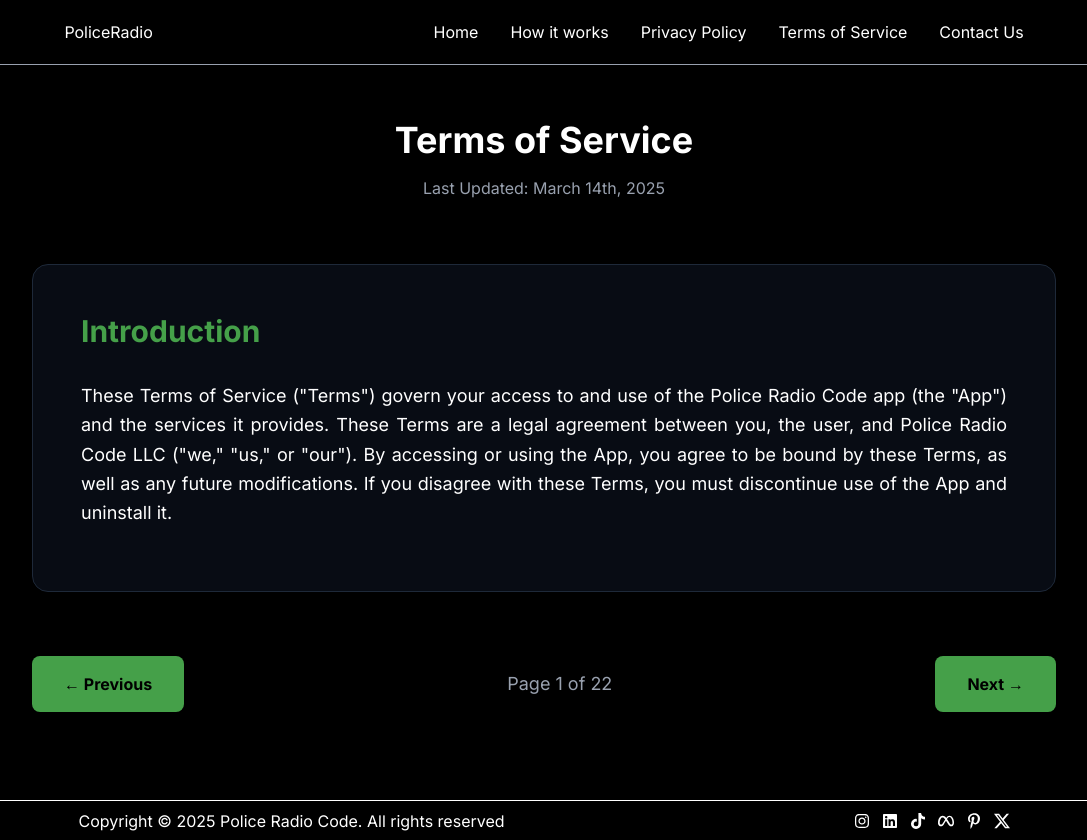
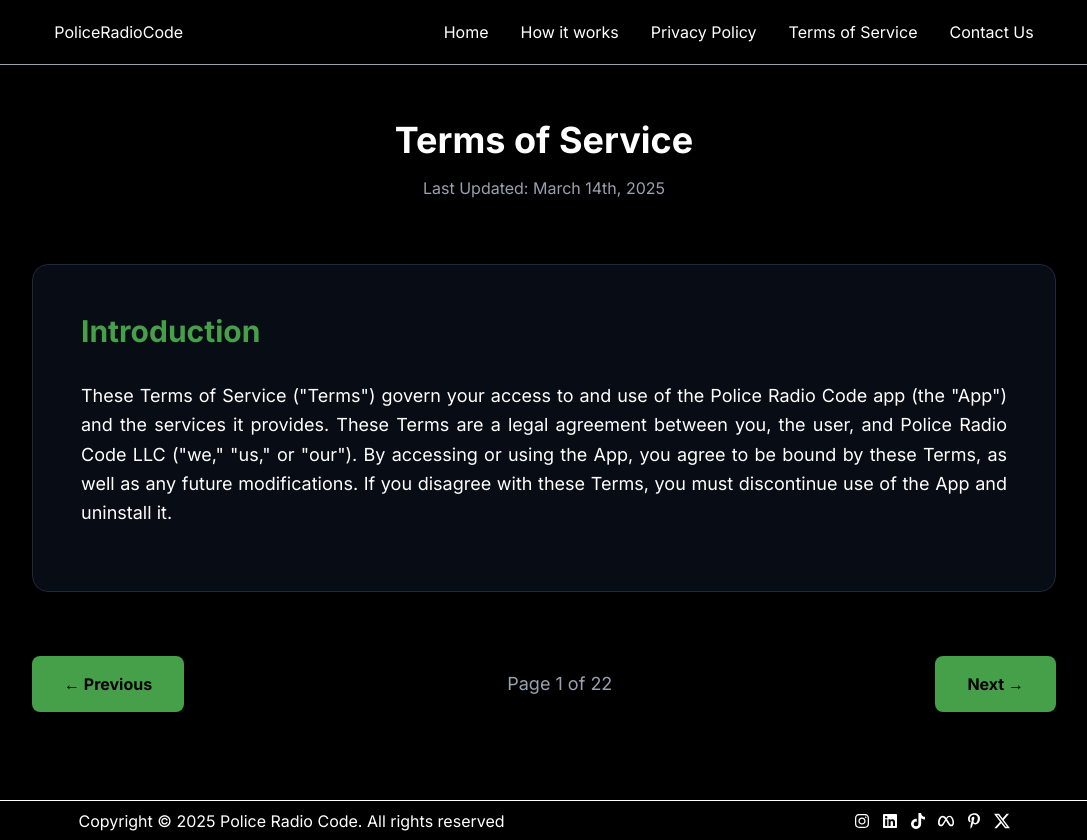
Before and after one commit to Snofts/PoliceRadioCodeApp, a React (Vite) app: page /terms-of-service in a window 1280 px wide. Shown: the whole page, without its empty margins (96-1183 px from the left). Built offline with nearby package versions, Linux system fonts and the light colour scheme.

Commit message:
Specifed changes made

```diff
--- a/src/Pages/PrivacyPolicyPage.jsx
+++ b/src/Pages/PrivacyPolicyPage.jsx
@@ -256,7 +256,7 @@
     title: "10. Special Information for California Residents",
     content: (
       <p className="text-justify">
-        In accordance with California law, residents of California have the right to request and receive an annual notice, free of charge, from us detailing the categories of personal information (if any) we have shared with third parties, including affiliates, for their direct marketing purposes in the past year. If you are a California resident and would like to request this notice, please reach out to us using the contact details in the "How to Contact Us" section. Be sure to include a request for the "California Privacy Rights Notice" and allow at least 30 days for us to process your request.
+        In accordance with California law, residents of California have the right to request and receive an annual notice, free of charge, from us detailing the categories of personal information (if any) we have shared with third parties, including affiliates, for their direct marketing purposes in the past year. If you are a California resident and would like to request this notice, please reach out to us using the contact details in the "Contact Us" section. Be sure to include a request for the "California Privacy Rights Notice" and allow at least 30 days for us to process your request.
         <br /><br />
         Please note, we are not required to delete or alter content or information in the following situations:
         <ul className="list-disc pl-8 mt-4 text-justify space-y-2">
--- a/src/Pages/TermsOfServicePage.jsx
+++ b/src/Pages/TermsOfServicePage.jsx
@@ -41,9 +41,15 @@
     title: "2. Privacy Policy",
     content: (
       <p className="text-justify">
-        Our Privacy Policy, available at policeradiocode.com/privacy-policy, is
-        an integral part of these Terms of Service. By accepting these Terms,
-        you acknowledge and agree to abide by the Privacy Policy and our
+        Our Privacy Policy, available at{" "}
+        <a
+          className="text-[#40C4FF] hover:text-[#0f5474]"
+          href="/privacy-policy"
+        >
+          policeradiocode.com/privacy-policy
+        </a>
+        , is an integral part of these Terms of Service. By accepting these
+        Terms, you acknowledge and agree to abide by the Privacy Policy and our
         Advertising Choices. You also consent to the collection and use of your
         information as outlined in the Privacy Policy.
       </p>
@@ -261,9 +267,15 @@
       <>
         <p className="text-justify mb-4">
           If you have a dispute or issue with Police Radio Code, we encourage
-          you to reach out to us directly at support@policeradiocode.com for
-          resolution. We’re here to help you, and most concerns can be resolved
-          quickly and easily through communication.
+          you to reach out to us directly at
+          <a
+            href="mailto:support@policeradiocode.com"
+            className="text-[#40C4FF] hover:text-[#0f5474] underline w-21"
+          >
+            support@policeradiocode.com
+          </a>
+          for resolution. We’re here to help you, and most concerns can be
+          resolved quickly and easily through communication.
         </p>
         <p className="text-justify mb-4">
           If the issue isn’t resolved after 30 days, either party may choose to
@@ -392,8 +404,14 @@
           encourage you to reach out to us directly.
         </p>
         <p className="text-justify mb-4">
-          For assistance, please send an email to support@policeradiocode.com,
-          and we will do our best to address your inquiries or resolve any
+          For assistance, please send an email to{" "}
+          <a
+            href="mailto:support@policeradiocode.com"
+            className="text-[#40C4FF] hover:text-[#0f5474] underline w-21"
+          >
+            support@policeradiocode.com
+          </a>
+          , and we will do our best to address your inquiries or resolve any
           issues.
         </p>
         <p className="text-justify">
@@ -431,8 +449,15 @@
         <p className="text-justify mb-4">
           If you are the copyright owner or an authorized agent acting on their
           behalf, you can submit a copyright infringement notice by sending an
-          email to support@policeradiocode.com with the subject line "DMCA
-          Notice." Your notice must include the following details:
+          email to
+          <a
+            href="mailto:support@policeradiocode.com"
+            className="text-[#40C4FF] hover:text-[#0f5474] underline w-21"
+          >
+            support@policeradiocode.com
+          </a>
+          with the subject line "DMCA Notice." Your notice must include the
+          following details:
         </p>
         <ul className="list-disc pl-8 mb-4 text-justify space-y-2">
           <li>
@@ -578,10 +603,15 @@
         have any questions, feedback, or concerns regarding these Terms of
         Service or your experience with the Police Radio Code app, we warmly
         encourage you to connect with us directly at
-        support@policeradiocode.com. We strive to respond swiftly,
-        transparently, and helpfully, supporting your journey as part of our
-        global community dedicated to clarity and reliability in police
-        communication.
+        <a
+          href="mailto:support@policeradiocode.com"
+          className="text-[#40C4FF] hover:text-[#0f5474] underline w-21"
+        >
+          support@policeradiocode.com
+        </a>
+        . We strive to respond swiftly, transparently, and helpfully, supporting
+        your journey as part of our global community dedicated to clarity and
+        reliability in police communication.
       </p>
     ),
   },
--- a/src/components/Navbar.jsx
+++ b/src/components/Navbar.jsx
@@ -18,30 +18,26 @@
 
   return (
     <header>
-      <nav>
+      <nav className="sticky">
         <div>
-          <h2 className="text-white">PoliceRadio</h2>
+          <h2 className="text-white">PoliceRadioCode</h2>
         </div>
         <ul className={`${openNavigation ? "" : "max-md:hidden"}`}>
           {navLinks.map(({ label, url }) => (
             <li
               key={label}
               className={`hover:text-[#40C4FF] active:text-[#40C4FF] hover:scale-102 ${
-                url === pathName.hash
-                  ? "text-[#40C4FF] scale-102 hr-2"
-                  : ""
+                url === pathName.hash ? "text-[#40C4FF] scale-102 hr-2" : ""
               }`}
               onClick={() => setOpenNavigation(false)}
             >
               <a
                 // className="hover:text-blue hover:scale-100"
-                href={url}
+                href={`/${url}`}
               >
                 {label}
               </a>
-              {
-                url === pathName.hash ? <hr className="my-1 border-t " /> : null
-              }
+              {url === pathName.hash ? <hr className="my-1 border-t " /> : null}
             </li>
           ))}
         </ul>
--- a/src/components/TermsOfService.jsx
+++ b/src/components/TermsOfService.jsx
@@ -28,7 +28,7 @@
               2. Privacy Policy
             </h4>
             <p>
-              Our Privacy Policy, available at <a className='text-[#40C4FF] hover:text-[#0f5474]' href="policeradiocode.com/privacy-policy">policeradiocode.com/privacy-policy</a>, is an integral part of these Terms of Service. By accepting these Terms, you acknowledge and agree to abide by the Privacy Policy and our Advertising Choices. You also consent to the collection and use of your information as outlined in the Privacy Policy.
+              Our Privacy Policy, available at <a className='text-[#40C4FF] hover:text-[#0f5474]' href="/privacy-policy">policeradiocode.com/privacy-policy</a>, is an integral part of these Terms of Service. By accepting these Terms, you acknowledge and agree to abide by the Privacy Policy and our Advertising Choices. You also consent to the collection and use of your information as outlined in the Privacy Policy.
             </p>
           </div>
            <div>
--- a/src/constants/index.js
+++ b/src/constants/index.js
@@ -1,9 +1,9 @@
 const navLinks = [
-  { label: "Home", url: "/#home" },
-  { label: "How it works", url: "/#how-it-works" },
-  { label: "Privacy Policy", url: "/#privacy-policy" },
-  { label: "Terms of Service", url: "/#terms-of-service" },
-  { label: "Contact Us", url: "/#contact-us" },
+  { label: "Home", url: "#home" },
+  { label: "How it works", url: "#how-it-works" },
+  { label: "Privacy Policy", url: "#privacy-policy" },
+  { label: "Terms of Service", url: "#terms-of-service" },
+  { label: "Contact Us", url: "#contact-us" },
 ];
 
 const works = [
@@ -32,7 +32,7 @@
     text: "Access a comprehensive list of police, fire, and emergency codes used by local first responders.",
     backgroundUrl: "/cardsbg/card-3.svg",
     iconUrl: "paste",
-   backgroundColor: "bg-[#B026FF]",
+    backgroundColor: "bg-[#B026FF]",
     // imageUrl: benefitImage2,
   },
   {
@@ -44,14 +44,14 @@
     backgroundColor: "bg-[#FFEB3B]",
     // imageUrl: benefitImage2,
     light: true,
-  }
+  },
 ];
 
 const benefits = [
   {
     id: "0",
     text: "Access real-time police, fire, and emergency codes used across multiple countries.",
-    backgroundColor: "bg-[#45a049]"
+    backgroundColor: "bg-[#45a049]",
   },
   {
     id: "1",
@@ -61,13 +61,13 @@
   {
     id: "2",
     text: "Ensure better communication between responders and the public.",
-   backgroundColor: "bg-[#B026FF]",
+    backgroundColor: "bg-[#B026FF]",
   },
   {
     id: "3",
     text: "Comprehensive database with detailed codes for specific states, counties, and cities.",
     backgroundColor: "bg-[#FFEB3B]",
-  }
+  },
 ];
 
 export { navLinks, works, benefits };
```
